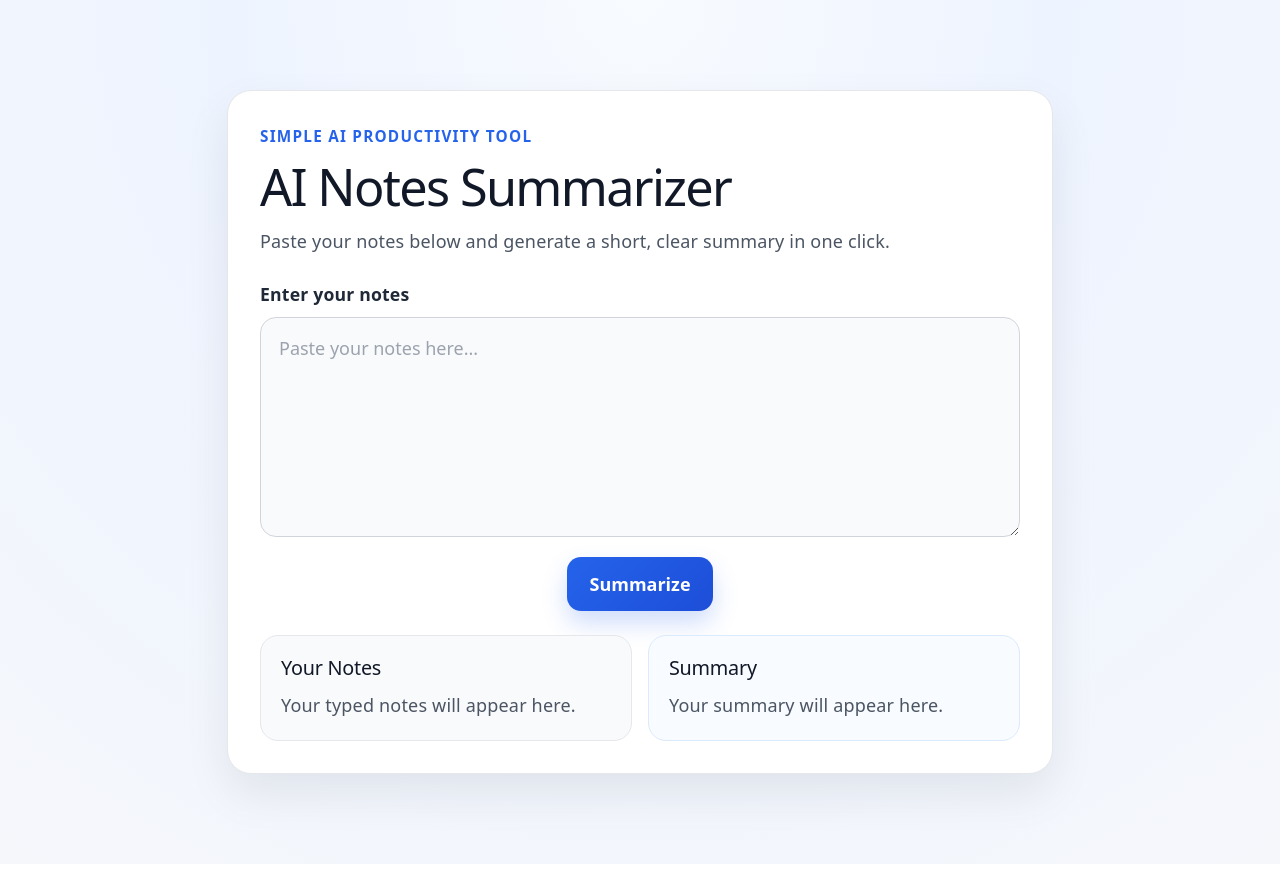
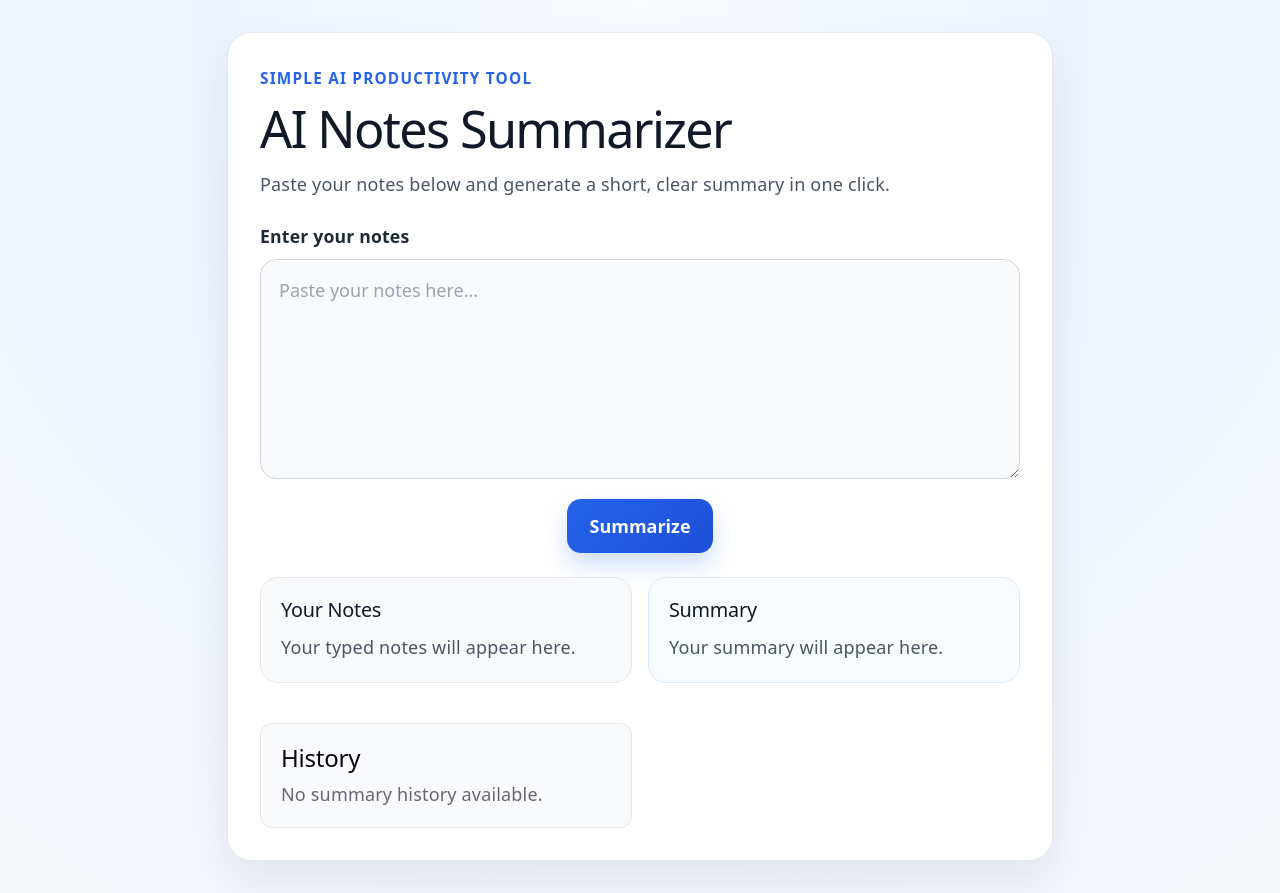
Before and after one commit to EsanduEpa/ai-notes-summarizer, a React (Vite) app in the folder client/: page / in a window 1280 px wide. Before the commit the page ends 864 px from the top, so only its background shows below. Built offline with nearby package versions, Linux system fonts and the light colour scheme.

Commit message:
Add summary history feature with local storage support and UI display

```diff
--- a/client/src/App.css
+++ b/client/src/App.css
@@ -196,6 +196,26 @@ button{
   background: #059669;
 }
 
+.history-box {
+  margin-top: 24px;
+  padding: 20px;
+  background: #f9fafb;
+  border-radius: 12px;
+  border: 1px solid #e5e7eb;
+}
+
+.history-item {
+  margin-top: 12px;
+  padding: 14px;
+  background: white;
+  border-radius: 10px;
+  border: 1px solid #e5e7eb;
+}
+
+.history-item h3 {
+  margin-top: 0;
+}
+
 @keyframes spin {
   to { transform: rotate(360deg); }
 
--- a/client/src/App.jsx
+++ b/client/src/App.jsx
@@ -1,5 +1,7 @@
-import { useState } from 'react';
+import { useState, useEffect } from 'react';
 import './App.css';
+
+
 
 function App() {
   // Stores the full notes typed by the user.
@@ -10,6 +12,21 @@ function App() {
   const [loading, setLoading] = useState(false);
   // Stores any error messages from the summarization process.
   const [error, setError] = useState("");
+  // Stores the history of summaries generated during the session.
+  const [history, setHistory] = useState([]);
+
+
+  useEffect(() => {
+  const savedHistory = localStorage.getItem("summaryHistory");
+
+  if (savedHistory) {
+    setHistory(JSON.parse(savedHistory));
+  }
+}, []);
+
+useEffect(() => {
+  localStorage.setItem("summaryHistory", JSON.stringify(history));
+}, [history]);
 
   const handleCopy = async () => {
   await navigator.clipboard.writeText(summary);
@@ -35,6 +52,12 @@ function App() {
 
       const data = await response.json();
       setSummary(data.summary);
+
+      setHistory(prevHistory => [
+        ...prevHistory,
+        { id: Date.now(), notes, summary: data.summary }
+      ]);
+
     } catch (error) {
       setError(error.message);
     } finally {
@@ -107,9 +130,26 @@ function App() {
               </button>
             )}
           </div>
+
+            <div className="history-box">
+              <h2>History</h2>
+              {history.length === 0 ? (
+                <p>No summary history available.</p>
+              ) : (
+                <ul>
+                  {history.map((item) => (
+                    <li key={item.id}>
+
+                      <p><strong>Summary:</strong> {item.summary}</p>
+                    </li>
+                  ))}
+                </ul>
+              )}
+            </div>
+          </div>
         </div>
       </div>
-    </div>
+
   );
 }
 
```
